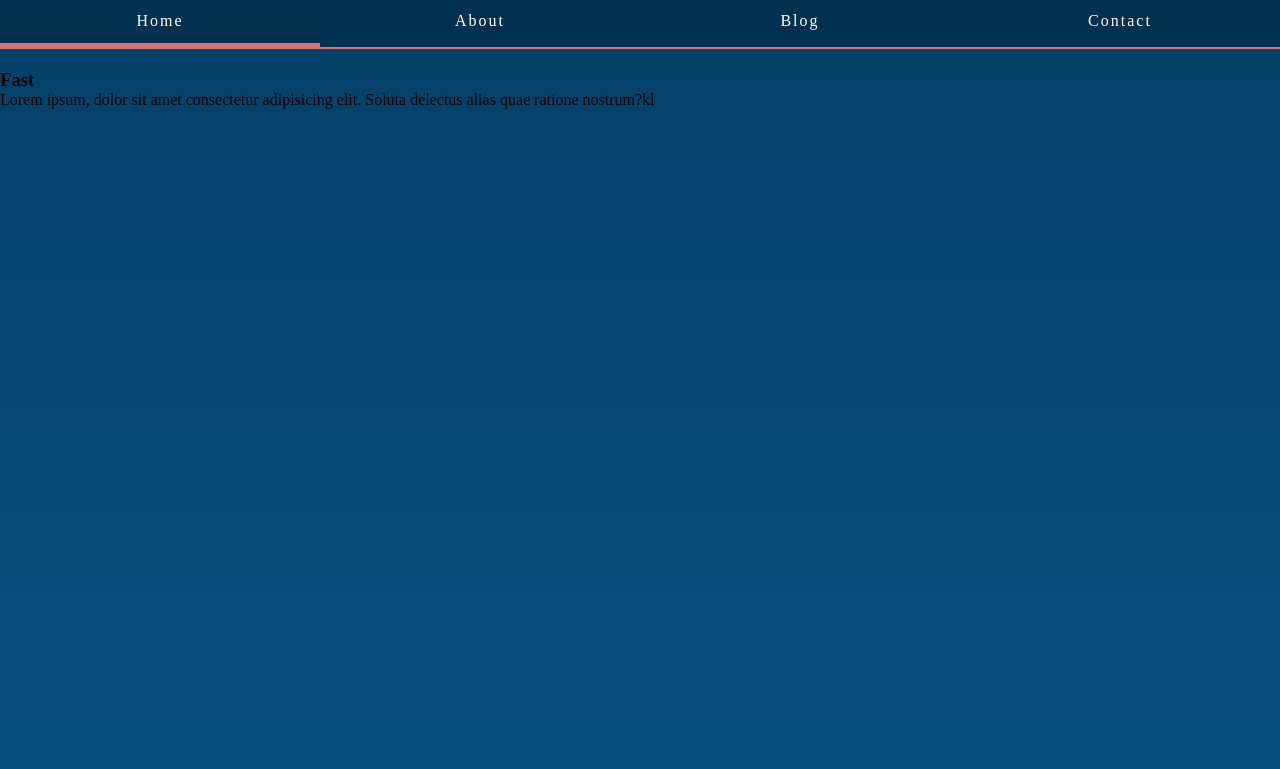
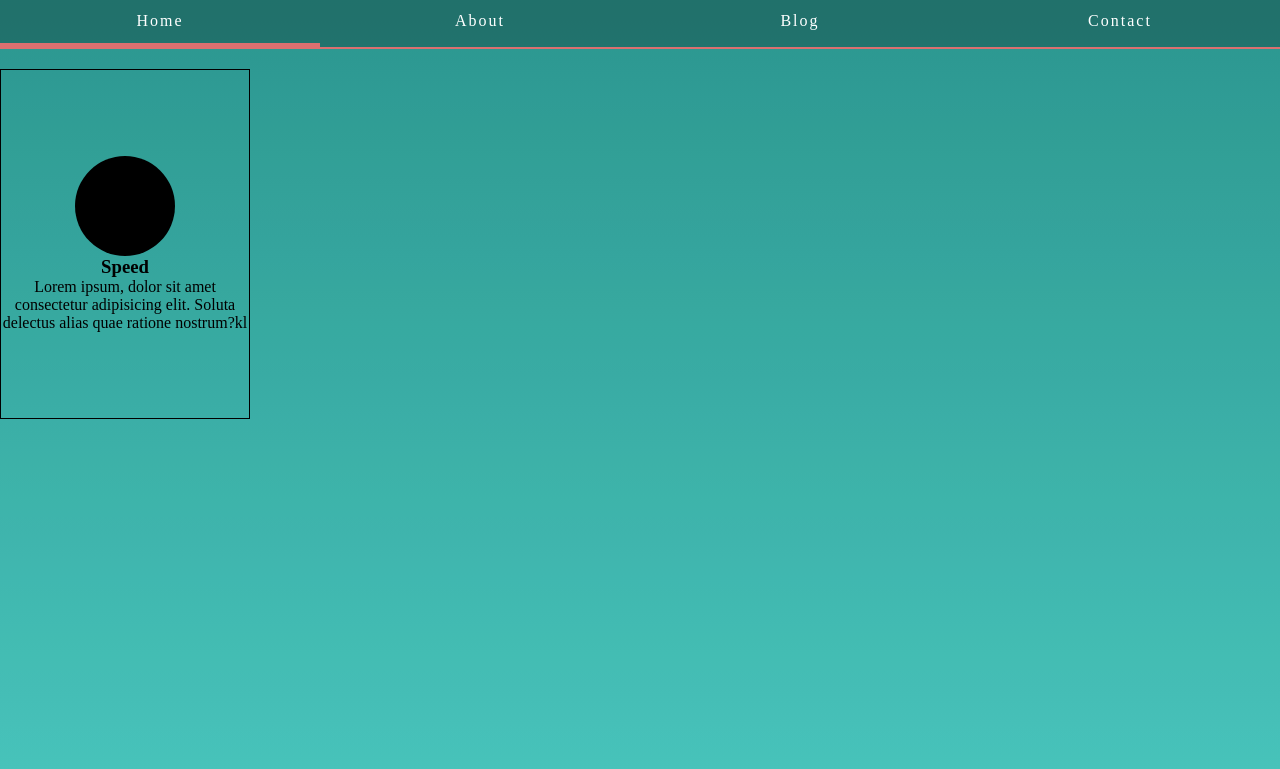
Before and after one commit to Ankit7991/Portfolio1, a PHP site: page / in a window 1280 px wide. Shown: the part 801-1570 px from the top of the page. Run offline with PHP 8.4, Linux system fonts and the light colour scheme; some web fonts are replaced.

Commit message:
adding cards

```diff
--- a/index.html
+++ b/index.html
@@ -7,6 +7,8 @@
   <title>Portfolio | try 1</title>
   <link rel="stylesheet" href="style/style.css">
   <link href="https://fonts.googleapis.com/css?family=Cinzel|Dancing+Script|Open+Sans+Condensed:300|PT+Sans+Narrow|Quicksand|Rajdhani|Vibes&display=swap" rel="stylesheet">
+
+  <link rel="stylesheet" href="https://cdnjs.cloudflare.com/ajax/libs/font-awesome/4.7.0/css/font-awesome.min.css">
 </head>
 <body>
   <div class="container">
@@ -35,10 +37,10 @@
       <section id="ABOUT">
         <div class="card card-name-fast">
           <div class="card-icon">
-            <!-- \F4C5 -->
+            <i class="fa"></i>
           </div>
           <div class="card-title">
-            <h3>Fast</h3>
+            <h3>Speed</h3>
           </div>
           <div class="card-about">
             <p>Lorem ipsum, dolor sit amet consectetur adipisicing elit. Soluta delectus alias quae ratione nostrum?kl</p>
--- a/script/script.js
+++ b/script/script.js
@@ -47,7 +47,7 @@
   var nav = document.querySelector('#nav');
   window.onscroll = function(){
     var height = navWrapper.getBoundingClientRect().top;
-    if(height <= -50){
+    if(height <= -100){
       nav.className = 'sticky';
       navWrapper.classList.add('sticky-nav-wrapper');
     }else{
--- a/style/style.css
+++ b/style/style.css
@@ -21,8 +21,8 @@
 /* border colors */
 /* mixins */
 body {
-  background: -webkit-gradient(linear, left top, left bottom, from(#012d4b), to(#0a5485));
-  background: linear-gradient(#012d4b, #0a5485);
+  background: -webkit-gradient(linear, left top, left bottom, from(#0a5e58), to(#4ecdc4));
+  background: linear-gradient(#0a5e58, #4ecdc4);
   position: relative;
 }
 
@@ -33,8 +33,8 @@ body:after {
   left: 0;
   right: 0;
   bottom: 0;
-  background: -webkit-gradient(linear, left top, left bottom, from(#0a5485), to(#012d4b));
-  background: linear-gradient(#0a5485, #012d4b);
+  background: -webkit-gradient(linear, left top, left bottom, from(#4ecdc4), to(#0a5e58));
+  background: linear-gradient(#4ecdc4, #0a5e58);
   -webkit-animation: bodyBgTop 5s infinite;
           animation: bodyBgTop 5s infinite;
   opacity: 1;
@@ -318,6 +318,34 @@ main section {
   height: 700px;
 }
 
+main section .card {
+  border: 1px solid black;
+  width: 250px;
+  height: 350px;
+  display: -webkit-box;
+  display: -ms-flexbox;
+  display: flex;
+  -webkit-box-pack: center;
+      -ms-flex-pack: center;
+          justify-content: center;
+  -webkit-box-align: center;
+      -ms-flex-align: center;
+          align-items: center;
+  -webkit-box-orient: vertical;
+  -webkit-box-direction: normal;
+      -ms-flex-flow: column;
+          flex-flow: column;
+  text-align: center;
+}
+
+main section .card .card-icon {
+  width: 100px;
+  height: 100px;
+  background: black;
+  border-radius: 100%;
+  position: relative;
+}
+
 .sticky-nav-wrapper {
   padding-top: 5em;
 }
--- a/style/style.scss
+++ b/style/style.scss
@@ -15,6 +15,7 @@
 /* background colors */
 $background-color: white;
 $bg-color-intro: transparent;
+
 // $bg-color-intro: linear-gradient(-45deg,#000000, #494949);
 
 /* text colors */
@@ -44,7 +45,7 @@ $font7: 'Cinzel', serif;
 
 
 body{
-  background: linear-gradient(#012d4b, #0a5485);
+  background: linear-gradient(#0a5e58, #4ecdc4);
   position: relative;
   &:after{
     content: "";
@@ -53,7 +54,7 @@ body{
     left: 0;
     right: 0;
     bottom: 0;
-    background: linear-gradient(#0a5485, #012d4b);
+    background: linear-gradient(#4ecdc4, #0a5e58);
     animation: bodyBgTop 5s infinite;
     opacity: 1;
     @keyframes bodyBgTop {
@@ -271,6 +272,22 @@ main{
     // border: 1px solid red;
     // padding-top: 4em;
     height: 700px;
+    .card{
+      border: 1px solid black;
+      width: 250px;
+      height: 350px;
+      @include center();
+      flex-flow: column;
+      // justify-content: space-evenly;
+      text-align: center;
+      .card-icon{
+        width: 100px;
+        height: 100px;
+        background: black;
+        border-radius: 100%;
+        position: relative;
+      }
+    }
   }
 }
 .sticky-nav-wrapper{
```
Also changed, not shown: 1 other file.
